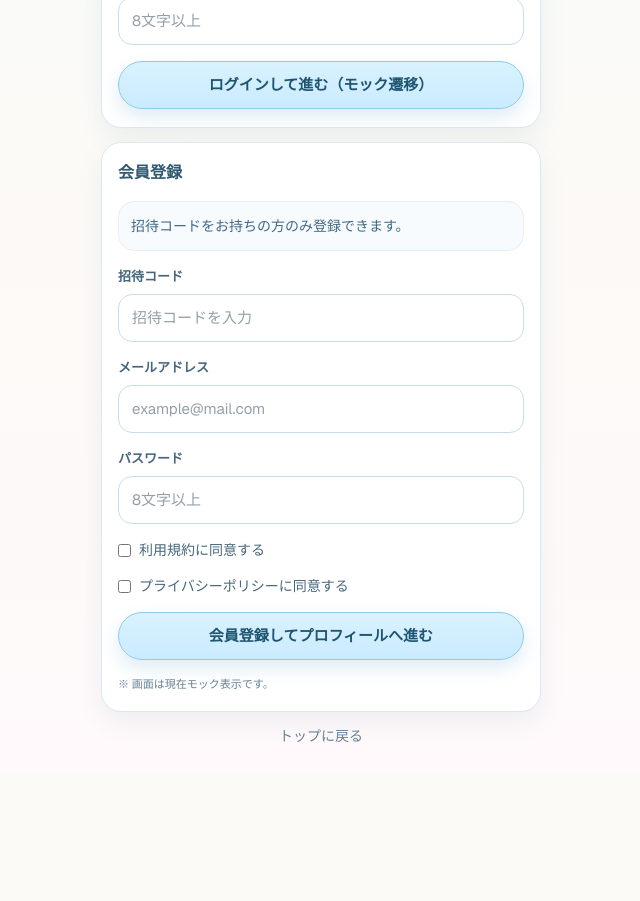
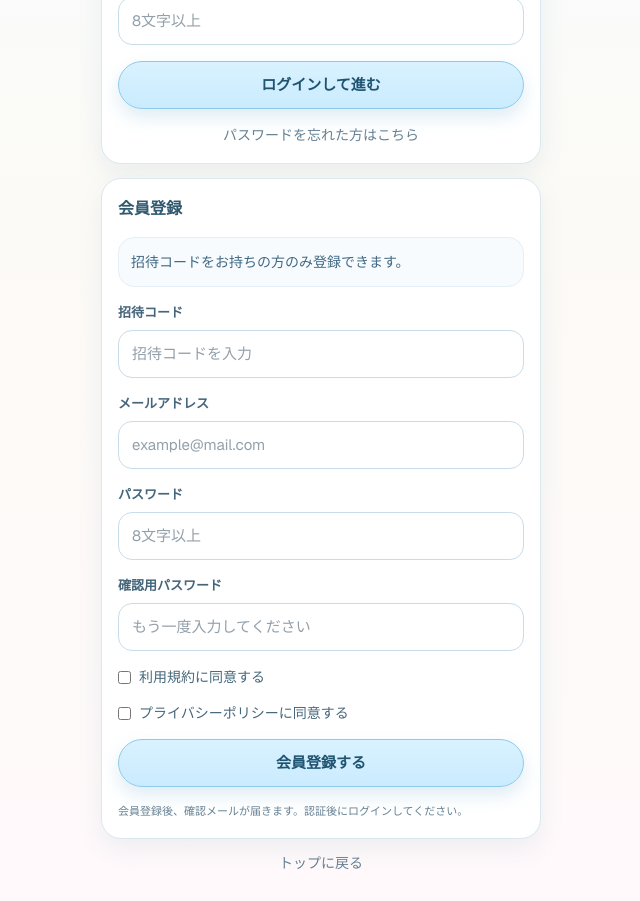
Before and after one commit to enzinhiro/nagisa-link, a Next.js app: page /auth in a window 1280 px wide. Shown: the part 380-1281 px from the top of the page, without its empty margins (319-959 px from the left). Before the commit the page ends 1154 px from the top, so only its background shows below. Built offline with nearby package versions, Linux system fonts and the light colour scheme.

Commit message:
Add password confirmation and reset password page

```diff
--- a/src/app/auth/page.tsx
+++ b/src/app/auth/page.tsx
@@ -1,6 +1,102 @@
+"use client";
+
 import Link from "next/link";
+import { FormEvent, useState } from "react";
+import { useRouter } from "next/navigation";
+import { supabase } from "@/lib/supabase/client";
 
 export default function AuthPage() {
+  const router = useRouter();
+  const [loginEmail, setLoginEmail] = useState("");
+  const [loginPassword, setLoginPassword] = useState("");
+  const [signupInviteCode, setSignupInviteCode] = useState("");
+  const [signupEmail, setSignupEmail] = useState("");
+  const [signupPassword, setSignupPassword] = useState("");
+  const [signupPasswordConfirm, setSignupPasswordConfirm] = useState("");
+  const [agreedTerms, setAgreedTerms] = useState(false);
+  const [agreedPrivacy, setAgreedPrivacy] = useState(false);
+  const [isLoginSubmitting, setIsLoginSubmitting] = useState(false);
+  const [isSignupSubmitting, setIsSignupSubmitting] = useState(false);
+  const [loginMessage, setLoginMessage] = useState("");
+  const [signupMessage, setSignupMessage] = useState("");
+
+  const handleLogin = async (event: FormEvent<HTMLFormElement>) => {
+    event.preventDefault();
+    setLoginMessage("");
+    setIsLoginSubmitting(true);
+
+    const { error } = await supabase.auth.signInWithPassword({
+      email: loginEmail.trim(),
+      password: loginPassword,
+    });
+
+    setIsLoginSubmitting(false);
+
+    if (error) {
+      setLoginMessage(error.message);
+      return;
+    }
+
+    router.push("/onboarding/profile");
+  };
+
+  const handleSignUp = async (event: FormEvent<HTMLFormElement>) => {
+    event.preventDefault();
+    setSignupMessage("");
+
+    if (!agreedTerms || !agreedPrivacy) {
+      setSignupMessage("利用規約とプライバシーポリシーへの同意が必要です。");
+      return;
+    }
+
+    if (!signupPasswordConfirm) {
+      setSignupMessage("確認用パスワードを入力してください。");
+      return;
+    }
+
+    if (signupPassword !== signupPasswordConfirm) {
+      setSignupMessage("確認用パスワードが一致しません。");
+      return;
+    }
+
+    setIsSignupSubmitting(true);
+
+    const { data: isValidCode, error: validateError } = await supabase.rpc(
+      "validate_invite_code",
+      { input_code: signupInviteCode.trim() }
+    );
+
+    if (validateError) {
+      setIsSignupSubmitting(false);
+      setSignupMessage("招待コードの確認に失敗しました。時間をおいて再度お試しください。");
+      return;
+    }
+
+    if (!isValidCode) {
+      setIsSignupSubmitting(false);
+      setSignupMessage("招待コードが無効、またはすでに使用済みです。");
+      return;
+    }
+
+    const redirectTo =
+      typeof window !== "undefined" ? `${window.location.origin}/auth` : undefined;
+
+    const { error: signUpError } = await supabase.auth.signUp({
+      email: signupEmail.trim(),
+      password: signupPassword,
+      options: { emailRedirectTo: redirectTo },
+    });
+
+    setIsSignupSubmitting(false);
+
+    if (signUpError) {
+      setSignupMessage(signUpError.message);
+      return;
+    }
+
+    setSignupMessage("確認メールを送信しました。メール認証後にログインしてください。");
+  };
+
   return (
     <div className="mock-page">
       <main className="mock-shell screen-stack">
@@ -17,17 +113,40 @@ export default function AuthPage() {
 
         <section className="soft-card flex flex-col gap-4">
           <h2 className="section-title">ログイン</h2>
+          <form className="flex flex-col gap-4" onSubmit={handleLogin}>
             <label>
               <span className="label-text">メールアドレス</span>
-            <input className="mock-input" type="email" placeholder="example@mail.com" />
+              <input
+                className="mock-input"
+                type="email"
+                placeholder="example@mail.com"
+                value={loginEmail}
+                onChange={(e) => setLoginEmail(e.target.value)}
+                required
+              />
             </label>
             <label>
               <span className="label-text">パスワード</span>
-            <input className="mock-input" type="password" placeholder="8文字以上" />
+              <input
+                className="mock-input"
+                type="password"
+                placeholder="8文字以上"
+                value={loginPassword}
+                onChange={(e) => setLoginPassword(e.target.value)}
+                required
+              />
             </label>
-          <Link className="primary-btn" href="/onboarding/profile">
-            ログインして進む（モック遷移）
+            {loginMessage && <p className="text-sm text-rose-700">{loginMessage}</p>}
+            <button className="primary-btn" type="submit" disabled={isLoginSubmitting}>
+              {isLoginSubmitting ? "ログイン中..." : "ログインして進む"}
+            </button>
+            <Link
+              href="/auth/reset-password"
+              className="text-center text-sm muted-text underline underline-offset-3"
+            >
+              パスワードを忘れた方はこちら
             </Link>
+          </form>
         </section>
 
         <section className="soft-card flex flex-col gap-4">
@@ -37,30 +156,77 @@ export default function AuthPage() {
               招待コードをお持ちの方のみ登録できます。
             </p>
           </div>
+          <form className="flex flex-col gap-4" onSubmit={handleSignUp}>
             <label>
               <span className="label-text">招待コード</span>
-            <input className="mock-input" type="text" placeholder="招待コードを入力" />
+              <input
+                className="mock-input"
+                type="text"
+                placeholder="招待コードを入力"
+                value={signupInviteCode}
+                onChange={(e) => setSignupInviteCode(e.target.value)}
+                required
+              />
             </label>
             <label>
               <span className="label-text">メールアドレス</span>
-            <input className="mock-input" type="email" placeholder="example@mail.com" />
+              <input
+                className="mock-input"
+                type="email"
+                placeholder="example@mail.com"
+                value={signupEmail}
+                onChange={(e) => setSignupEmail(e.target.value)}
+                required
+              />
             </label>
             <label>
               <span className="label-text">パスワード</span>
-            <input className="mock-input" type="password" placeholder="8文字以上" />
+              <input
+                className="mock-input"
+                type="password"
+                placeholder="8文字以上"
+                value={signupPassword}
+                onChange={(e) => setSignupPassword(e.target.value)}
+                required
+              />
+            </label>
+            <label>
+              <span className="label-text">確認用パスワード</span>
+              <input
+                className="mock-input"
+                type="password"
+                placeholder="もう一度入力してください"
+                value={signupPasswordConfirm}
+                onChange={(e) => setSignupPasswordConfirm(e.target.value)}
+                required
+              />
             </label>
             <label className="inline-flex items-start gap-2 text-sm text-[#47687c]">
-            <input type="checkbox" className="mt-1" />
+              <input
+                type="checkbox"
+                className="mt-1"
+                checked={agreedTerms}
+                onChange={(e) => setAgreedTerms(e.target.checked)}
+              />
               <span>利用規約に同意する</span>
             </label>
             <label className="inline-flex items-start gap-2 text-sm text-[#47687c]">
-            <input type="checkbox" className="mt-1" />
+              <input
+                type="checkbox"
+                className="mt-1"
+                checked={agreedPrivacy}
+                onChange={(e) => setAgreedPrivacy(e.target.checked)}
+              />
               <span>プライバシーポリシーに同意する</span>
             </label>
-          <Link className="primary-btn" href="/onboarding/profile">
-            会員登録してプロフィールへ進む
-          </Link>
-          <p className="text-[11px] muted-text">※ 画面は現在モック表示です。</p>
+            {signupMessage && <p className="text-sm text-[#3f6680]">{signupMessage}</p>}
+            <button className="primary-btn" type="submit" disabled={isSignupSubmitting}>
+              {isSignupSubmitting ? "登録中..." : "会員登録する"}
+            </button>
+            <p className="text-[11px] muted-text">
+              会員登録後、確認メールが届きます。認証後にログインしてください。
+            </p>
+          </form>
         </section>
 
         <Link href="/" className="text-center text-sm muted-text underline underline-offset-3">
--- /dev/null
+++ b/src/app/auth/reset-password/page.tsx
@@ -0,0 +1,70 @@
+"use client";
+
+import Link from "next/link";
+import { FormEvent, useState } from "react";
+import { supabase } from "@/lib/supabase/client";
+
+export default function ResetPasswordPage() {
+  const [email, setEmail] = useState("");
+  const [message, setMessage] = useState("");
+  const [isSubmitting, setIsSubmitting] = useState(false);
+
+  const handleSubmit = async (event: FormEvent<HTMLFormElement>) => {
+    event.preventDefault();
+    setMessage("");
+    setIsSubmitting(true);
+
+    const redirectTo =
+      typeof window !== "undefined" ? `${window.location.origin}/auth` : undefined;
+
+    const { error } = await supabase.auth.resetPasswordForEmail(email.trim(), {
+      redirectTo,
+    });
+
+    setIsSubmitting(false);
+
+    if (error) {
+      setMessage(error.message);
+      return;
+    }
+
+    setMessage("再設定メールを送信しました。メールをご確認ください。");
+  };
+
+  return (
+    <div className="mock-page">
+      <main className="mock-shell screen-stack">
+        <header className="soft-card flex flex-col gap-3">
+          <h1 className="hero-title text-2xl font-semibold">パスワード再設定</h1>
+          <p className="muted-text text-sm leading-6">
+            登録済みメールアドレスに再設定用メールを送信します。
+          </p>
+        </header>
+
+        <section className="soft-card">
+          <form className="flex flex-col gap-4" onSubmit={handleSubmit}>
+            <label>
+              <span className="label-text">メールアドレス</span>
+              <input
+                className="mock-input"
+                type="email"
+                placeholder="example@mail.com"
+                value={email}
+                onChange={(e) => setEmail(e.target.value)}
+                required
+              />
+            </label>
+            {message && <p className="text-sm text-[#3f6680]">{message}</p>}
+            <button className="primary-btn" type="submit" disabled={isSubmitting}>
+              {isSubmitting ? "送信中..." : "送信する"}
+            </button>
+          </form>
+        </section>
+
+        <Link href="/auth" className="text-center text-sm muted-text underline underline-offset-3">
+          ログイン・会員登録に戻る
+        </Link>
+      </main>
+    </div>
+  );
+}
```
Lines whose indentation alone changed are shown as unchanged.
